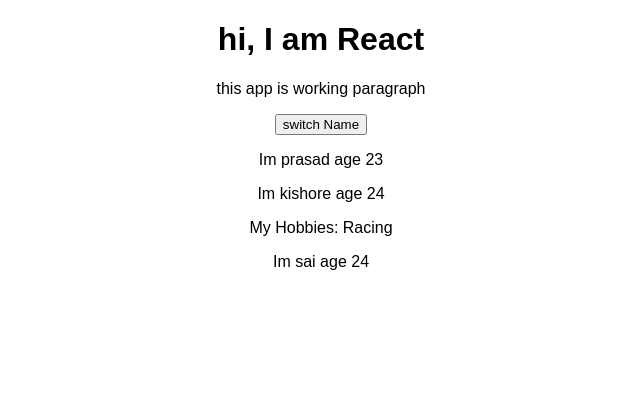
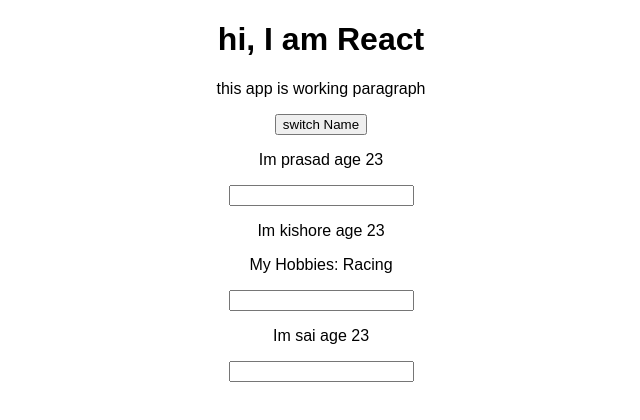
Before and after one commit to varaprasad7007/React, a React (Create React App) app: page / in a window 1280 px wide. Shown: the top 420 px of the page, without its empty margins (319-959 px from the left). Built offline with nearby package versions, Linux system fonts and the light colour scheme.

Commit message:
handling inputs and some other

```diff
--- a/src/App.js
+++ b/src/App.js
@@ -10,26 +10,47 @@
     ]
   }
 
-switchNameHandler = () => {
+switchNameHandler = (gun) => {
   this.setState({
     persons:[
-      {name: 'vara', age:24},
+      {name: gun, age:24},
       {name: 'chowdhary', age:25},
       {name: 'saidu', age:26}
     ]
   })
 }
 
+nameChangedHandler= (event) => {
+  this.setState({
+    persons: [
+      {name: event.tart, age:23},
+      {name: event.target.value, age:24},
+      {name: 'sai', age:24}
+    ]
+  })
+}
 
   render() {
     return (
       <div className="App">
        <h1>hi, I am React </h1>
        <p> this app is working paragraph</p>
-       <button onClick={this.switchNameHandler}>switch Name</button>
-       <Person name = {this.state.persons[0].name} age = {this.state.persons[0].age}/>
-       <Person name = {this.state.persons[1].name} age = {this.state.persons[1].age}>My Hobbies: Racing</Person>
-       <Person name = {this.state.persons[2].name} age = {this.state.persons[2].age}/>
+       <button onClick={() => this.switchNameHandler('rajshekar')}>switch Name</button>
+       <Person
+       name = {this.state.persons[0].name}
+       age = {this.state.persons[0].age}/>
+
+       <Person
+       name = {this.state.persons[1].name}
+       age = {this.state.persons[0].age}
+       changed = {this.nameChangedHandler}>My Hobbies: Racing</Person>
+
+       <Person
+       name = {this.state.persons[2].name}
+      age = {this.state.persons[0].age}
+      click = {this.switchNameHandler.bind(this, 'nagarjun')}
+      // changed = {this.nameChangedHandler}
+      />
 
       </div>
     );
--- a/src/Person/Person.js
+++ b/src/Person/Person.js
@@ -2,8 +2,9 @@
 
 const person = (props) => {
     return <div>
-        <p>Im {props.name} age {props.age}</p>
+        <p onClick={props.click}>Im {props.name} age {props.age}</p>
         <p>{props.children}</p>
+        <input type="text" onChange={props.changed}/>
     </div>
 };
 
```
